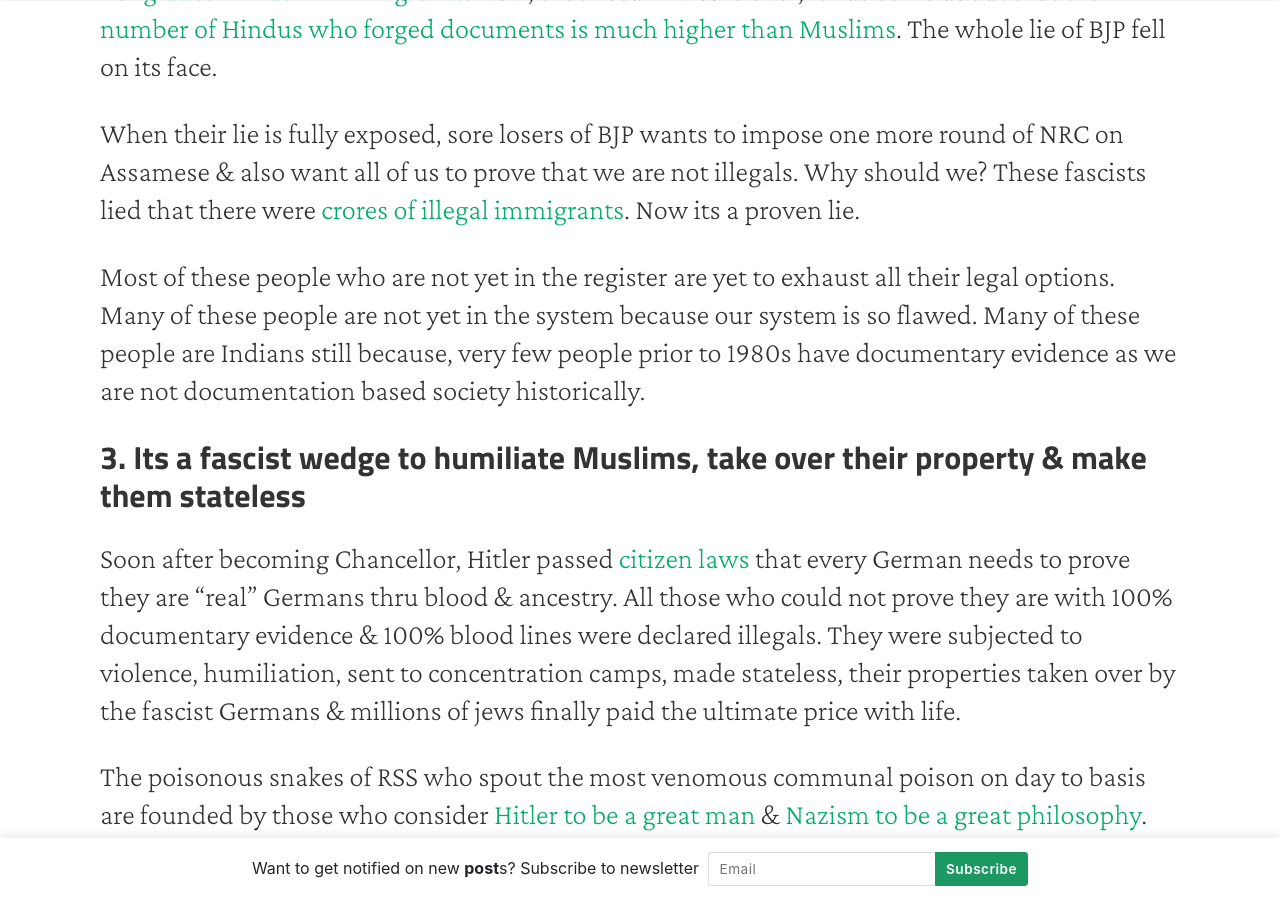
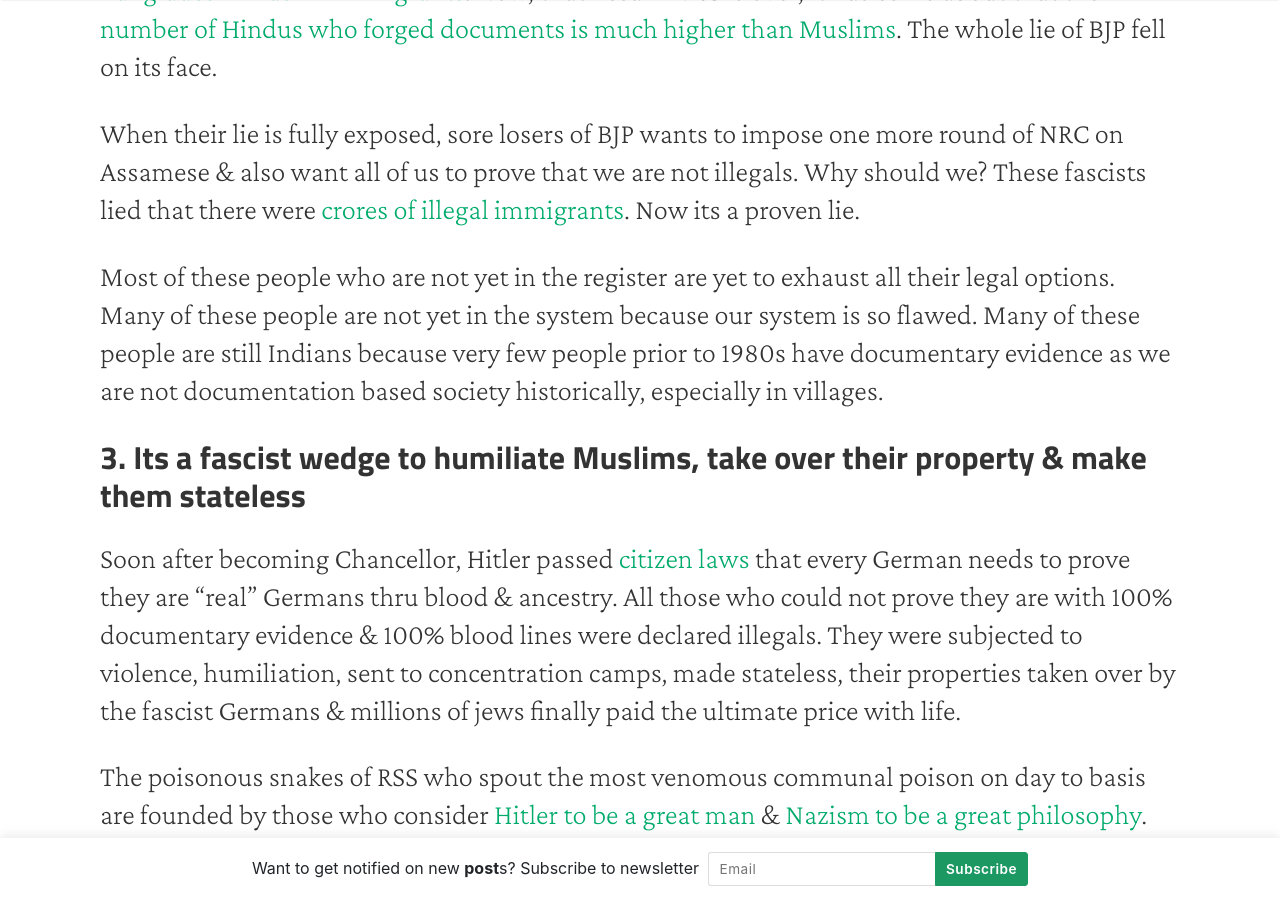
Before and after one commit to thekalinga/thekalinga.in, a Jekyll site: the page built from _posts/2019-11-24-why-fascist-nrc-should-be-opposed/2019-11-24-why-fascist-nrc-should-be-opposed.md, in a window 1280 px wide and 900 px high, scrolled down 3666 px. Built offline with Jekyll 4.4.1, drawn with Linux system fonts in a browser that asks for light colours; nearby versions of some CDN libraries.

Commit message:
fixed minor issue

```diff
--- a/_posts/2019-11-24-why-fascist-nrc-should-be-opposed/2019-11-24-why-fascist-nrc-should-be-opposed.md
+++ b/_posts/2019-11-24-why-fascist-nrc-should-be-opposed/2019-11-24-why-fascist-nrc-should-be-opposed.md
@@ -100,7 +100,7 @@
 
 Most of these people who are not yet in the register are yet to exhaust all their legal options.
 Many of these people are not yet in the system because our system is so flawed.
-Many of these people are Indians still because, very few people prior to 1980s have documentary evidence as we are not documentation based society historically.
+Many of these people are still Indians because very few people prior to 1980s have documentary evidence as we are not documentation based society historically, especially in villages.
 
 ## 3. Its a fascist wedge to humiliate Muslims, take over their property & make them stateless
 
```
